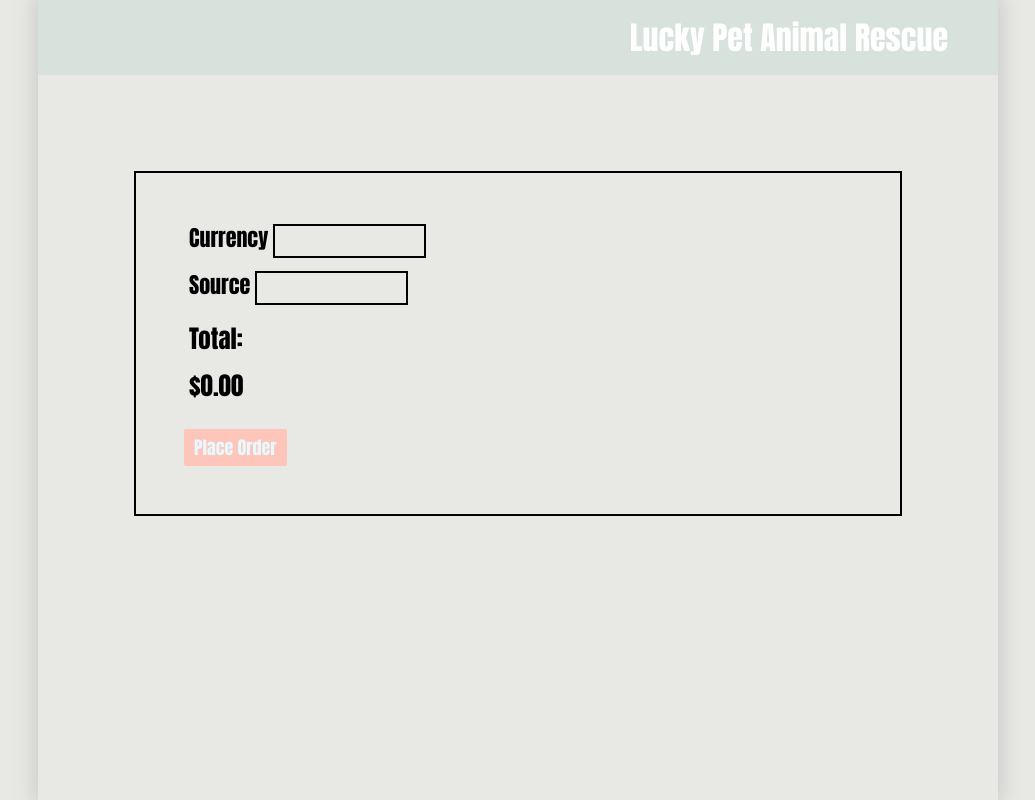
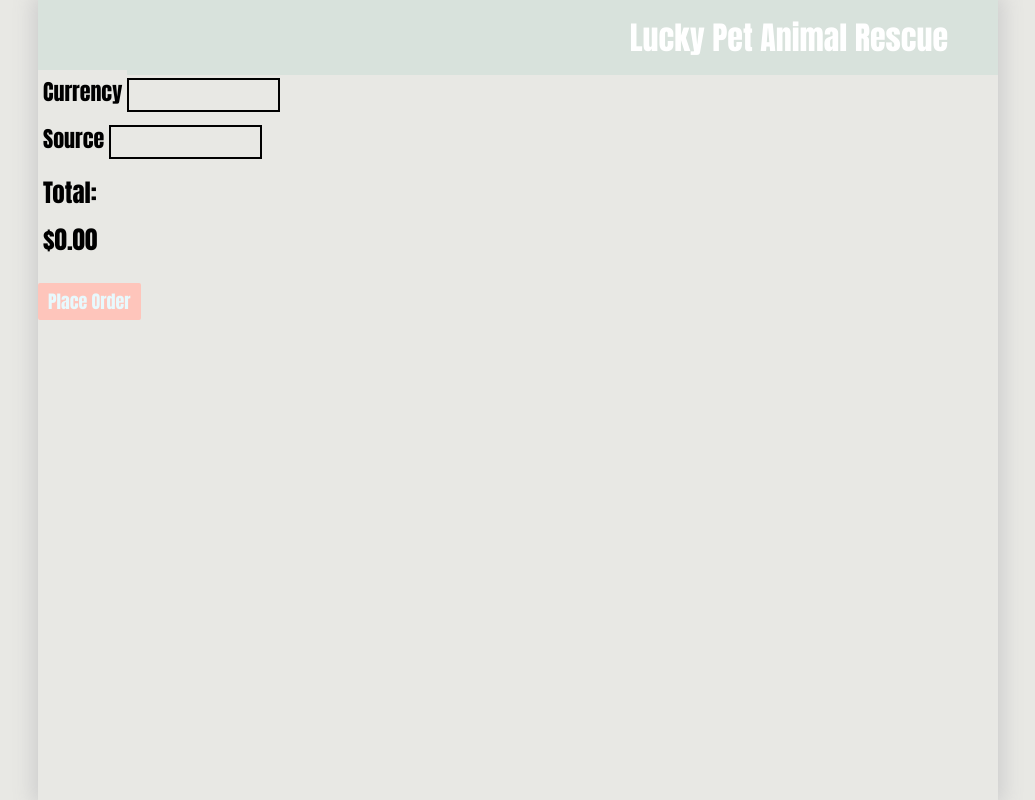
Before and after one commit to tldav/Lucky-Pet, a React (Create React App) app in the folder application/web/source/: page /checkout in a window 1280 px wide. Shown: the whole page, without its empty margins (122-1157 px from the left). Built offline with nearby package versions, Linux system fonts and the light colour scheme.

Commit message:
IT(Checkout View): fixed expected logic for currency and source error messages

```diff
--- a/application/web/source/src/views/checkout/Checkout.jsx
+++ b/application/web/source/src/views/checkout/Checkout.jsx
@@ -15,14 +15,13 @@ function Checkout() {
 	function updateTotal() {
 		let queryString = window.location.search;
 		let amountOwed = queryString === "" ? 0 : queryString.split("=")[1];
-    document.getElementById("total-owed").innerText =
-      formatCurrency(amountOwed);
+		document.getElementById("total-owed").innerText = formatCurrency(amountOwed);
 	}
 
 	setTimeout(updateTotal, 1);
 	return (
-    <div id="checkout">
-      <PaymentFormRegion/>
+		<div id="checkout-view">
+			<PaymentFormRegion />
 			<div className="total-owed-container">
 				<p>Total:</p>
 				<p id="total-owed">{updateTotal}</p>
```
Also changed, not shown: 2 other files (tests, documents, lock files or other folders). Lines whose indentation alone changed are shown as unchanged.
